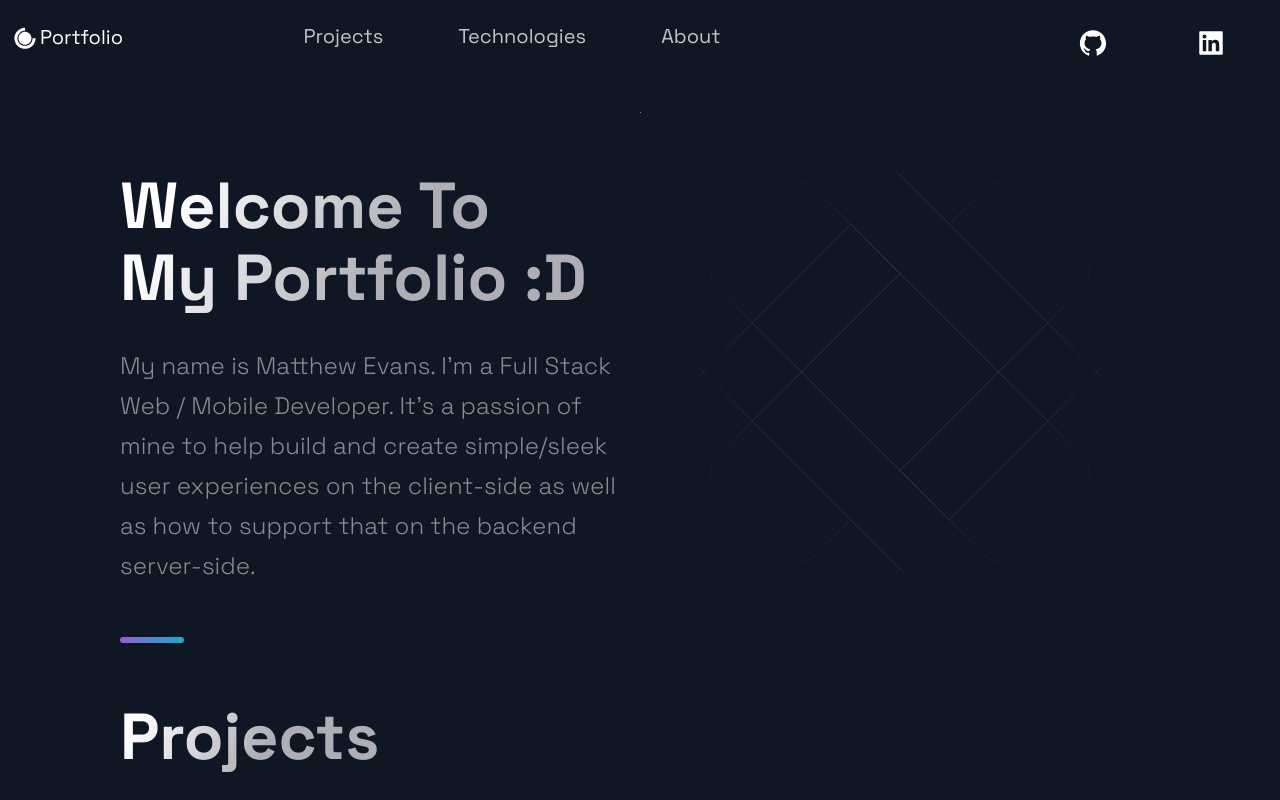
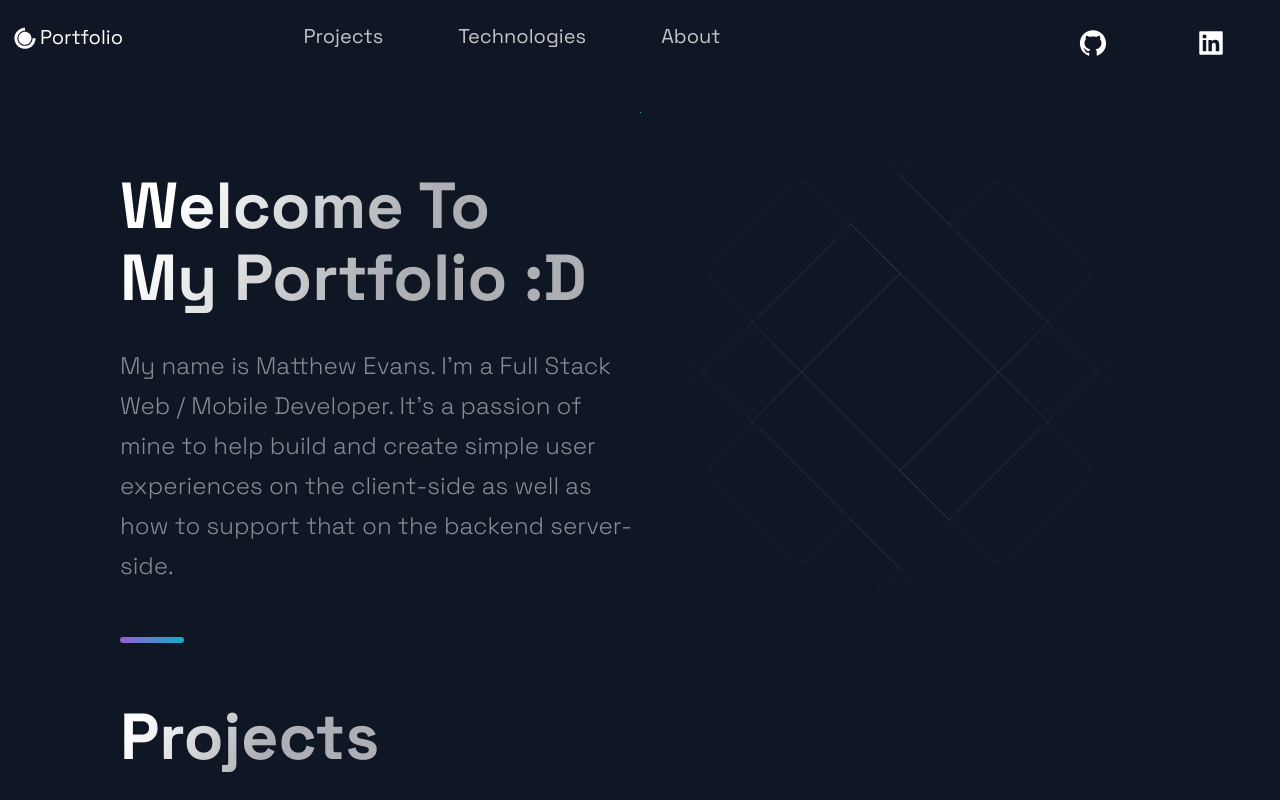
Before and after one commit to chillbroskie/firstPortfolio, a Next.js app: page / in a window 1280 px wide. Shown: the top 800 px of the page. Built offline with nearby package versions, Linux system fonts and the light colour scheme.

Commit message:
update hero

```diff
--- a/src/components/Hero/Hero.js
+++ b/src/components/Hero/Hero.js
@@ -13,7 +13,7 @@ const Hero = () => (
         My Portfolio :D
       </SectionTitle>
       <SectionText>
-        My name is Matthew Evans. I'm a Full Stack Web / Mobile Developer. It's a passion of mine to help build and create simple/sleek user experiences on the client-side as well as how to support that on the backend server-side.
+        My name is Matthew Evans. I'm a Full Stack Web / Mobile Developer. It's a passion of mine to help build and create simple user experiences on the client-side as well as how to support that on the backend server-side.
       </SectionText>
       {/* <Button onClick={() => window.location = 'https://google.com'}>Learn More</Button> */}
     </LeftSection>
```
